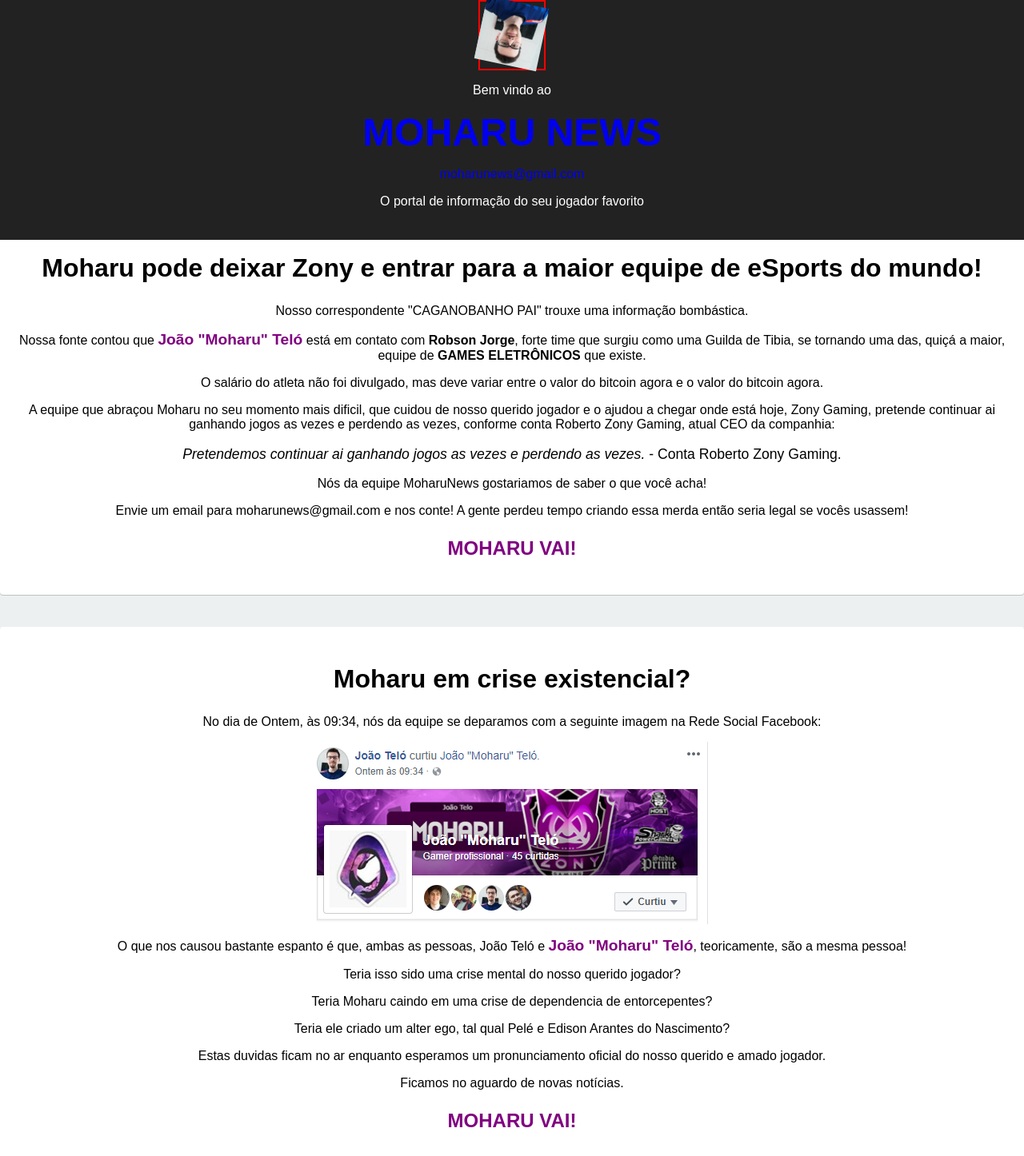
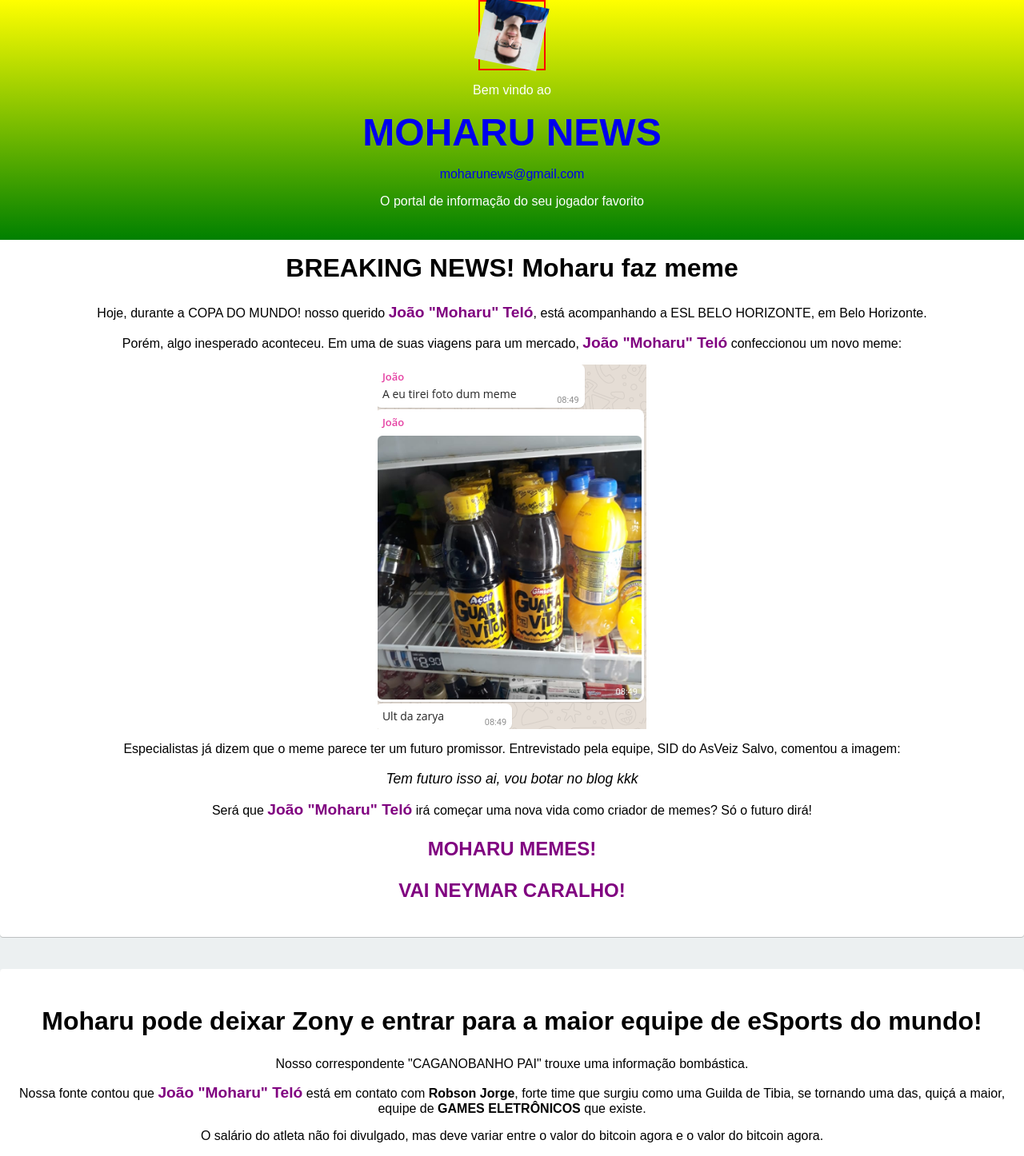
Before and after one commit to arturnista/moharunews, a React (Create React App) app: page / in a window 1280 px wide. Shown: the top 1446 px of the page at 80% size. Built offline with nearby package versions, Linux system fonts and the light colour scheme.

Commit message:
News + COPA DO MUUUNDO

```diff
--- a/src/App.css
+++ b/src/App.css
@@ -11,6 +11,9 @@
 .App-header {
     background-color: #222;
     color: white;
+}
+.copa-theme {
+    background: linear-gradient(yellow, green);
 }
 .App-footer {
     height: 60px;
--- a/src/App.js
+++ b/src/App.js
@@ -27,7 +27,7 @@ class App extends Component {
     render() {
         return (
         <div className={this.state.appClass}>
-            <header className="App-header">
+            <header className="App-header copa-theme">
                 <div className="moharu-game">
                     <img src='/images/moharu.jpg' className="App-logo" alt="logo" title="MOHARU GAME: TENTE PARAR A FOTO NO MOMENTO CERTO" />
                 </div>
@@ -39,6 +39,36 @@ class App extends Component {
                 <p className="App-title-text">O portal de informação do seu jogador favorito</p>
             </header>
             <div className={this.state.wrapperClass}>
+
+
+                <div className='news-container'>
+                    <h2 className="news-title">BREAKING NEWS! Moharu faz meme</h2>
+                    <p className='news-text'>
+                        Hoje, durante a COPA DO MUNDO! nosso querido <span className='moharu-name'>João "Moharu" Teló</span>, está acompanhando a ESL BELO HORIZONTE, em Belo Horizonte.
+                    </p>
+                    <p className='news-text'>
+                        Porém, algo inesperado aconteceu. Em uma de suas viagens para um mercado, <span className='moharu-name'>João "Moharu" Teló</span> confeccionou um novo meme:
+                    </p>
+                    <div className='news-image-container'>
+                        <img className='news-image-inv' src="/images/moharu_faz_o_melhor_meme_que_ja_existiu.png"></img>
+                    </div>
+                    <p className='news-text'>
+                        Especialistas já dizem que o meme parece ter um futuro promissor. Entrevistado pela equipe, SID do AsVeiz Salvo, comentou a imagem:
+                    </p>
+                    <p className='news-cit'><i>
+                        Tem futuro isso ai, vou botar no blog kkk
+                    </i></p>
+                    <p className='news-text'>
+                        Será que <span className='moharu-name'>João "Moharu" Teló</span> irá começar uma nova vida como criador de memes? Só o futuro dirá!
+                    </p>
+                    <p className='news-moharup'>
+                        MOHARU MEMES!
+                    </p>
+                    <p className='news-moharup'>
+                        VAI NEYMAR CARALHO!
+                    </p>
+                </div>
+
                 <div className='news-container'>
                     <h2 className="news-title">Moharu pode deixar Zony e entrar para a maior equipe de eSports do mundo!</h2>
                     <p className='news-text'>
```
Also changed, not shown: public/images/moharu_faz_o_melhor_meme_que_ja_existiu.png (added), 18 other files (tests, documents, lock files or other folders).
